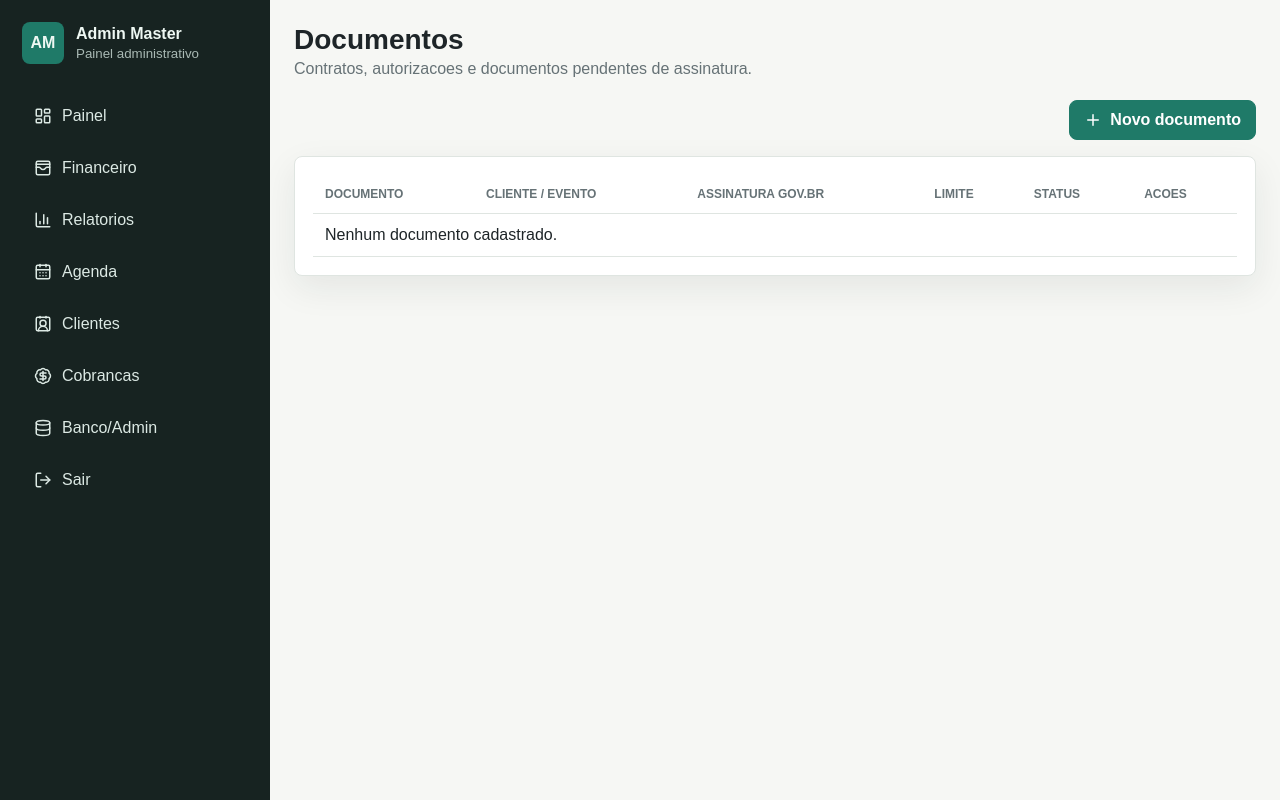
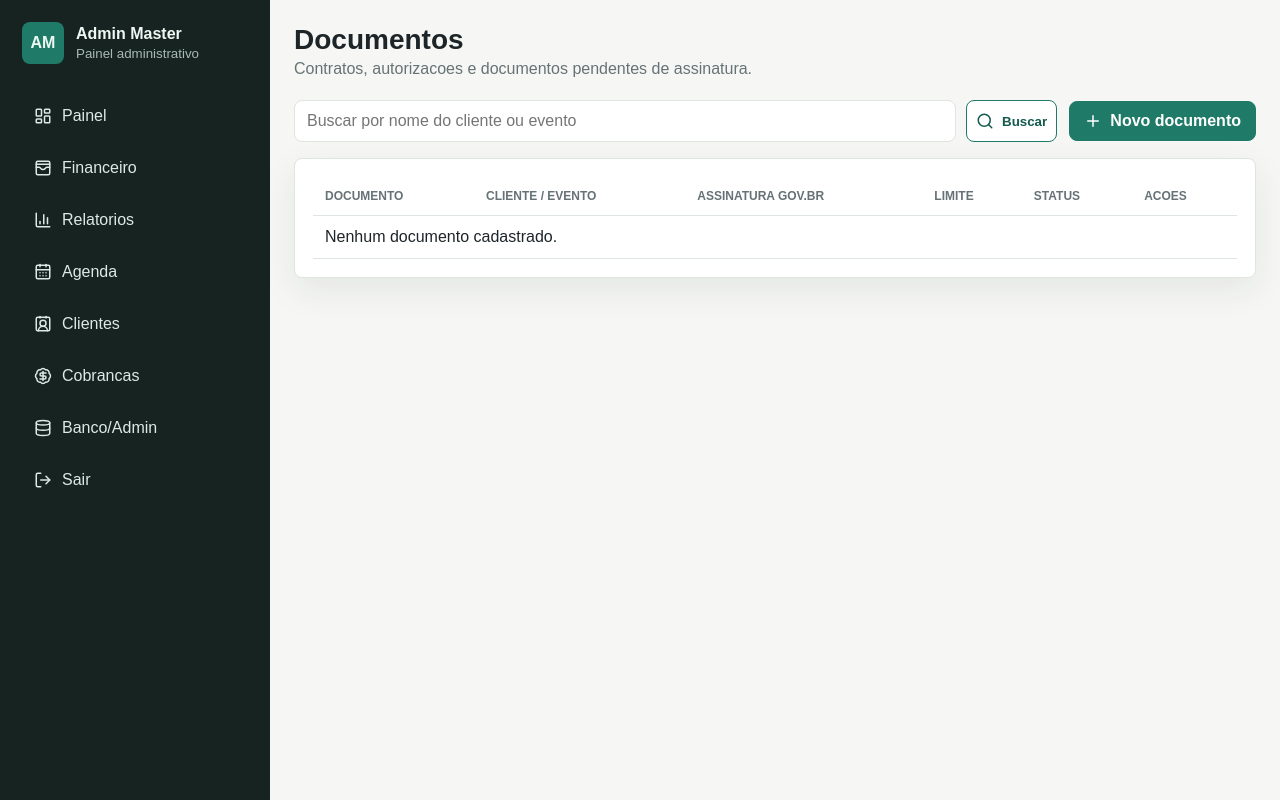
Before and after one commit to falcao27/CRM_Fotografos, a Django app: page /documentos/ in a window 1280 px wide. Run offline with Django 5.2, Linux system fonts and the light colour scheme; a user stored in the database is signed in; data comes from the database, SQL or seed files in the repository; data that the repository does not hold is empty.

Commit message:
Adiciona busca por nome em documentos

```diff
--- a/crm/views.py
+++ b/crm/views.py
@@ -2614,8 +2614,15 @@ def tarefa_excluir(request, pk):
 
 
 def documentos(request):
+    busca = request.GET.get("q", "").strip()
     docs = filtrar_empresa(Documento.objects.select_related("cliente", "evento"), request)
-    return render(request, "crm/documentos.html", {"documentos": docs})
+    if busca:
+        docs = docs.filter(
+            Q(cliente__nome__icontains=busca)
+            | Q(evento__nome__icontains=busca)
+            | Q(titulo__icontains=busca)
+        )
+    return render(request, "crm/documentos.html", {"documentos": docs, "busca": busca})
 
 
 def clientes_exportar_planilha(request):
--- a/templates/crm/documentos.html
+++ b/templates/crm/documentos.html
@@ -5,7 +5,10 @@
 
 {% block content %}
 <section class="toolbar">
-  <span></span>
+  <form class="search" method="get">
+    <input type="search" name="q" value="{{ busca }}" placeholder="Buscar por nome do cliente ou evento" aria-label="Buscar documentos por nome">
+    <button class="button ghost" type="submit"><i data-lucide="search"></i>Buscar</button>
+  </form>
   <a class="button" href="{% url 'documento_novo' %}"><i data-lucide="plus"></i>Novo documento</a>
 </section>
 
@@ -57,7 +60,7 @@
             </td>
           </tr>
         {% empty %}
-          <tr><td colspan="6">Nenhum documento cadastrado.</td></tr>
+          <tr><td colspan="6">{% if busca %}Nenhum documento encontrado para "{{ busca }}".{% else %}Nenhum documento cadastrado.{% endif %}</td></tr>
         {% endfor %}
       </tbody>
     </table>
```
Also changed, not shown: crm/tests.py (+12 -0 lines).
